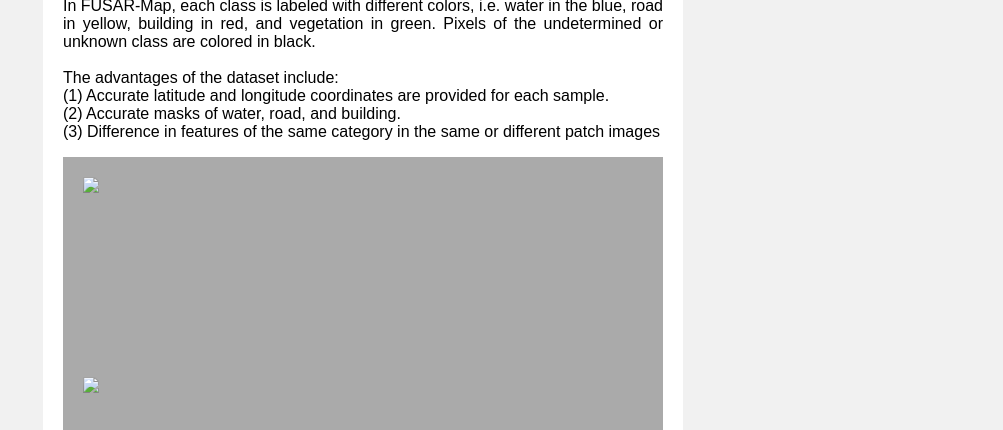
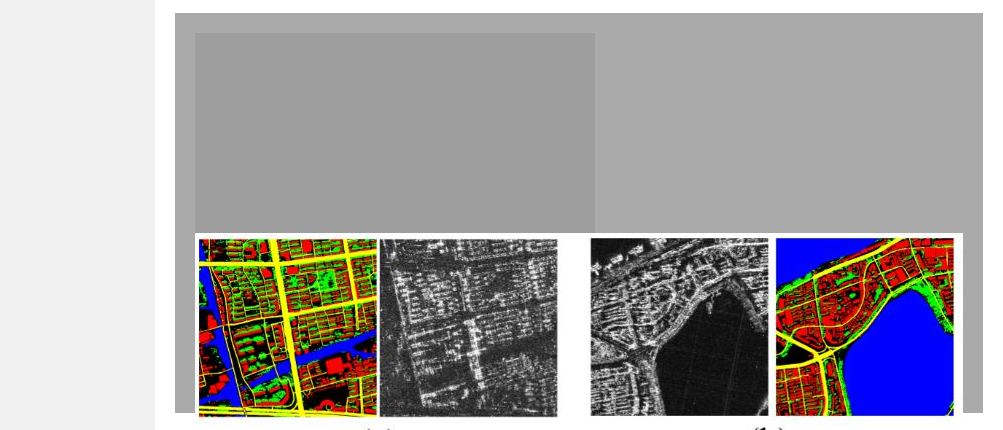
Before and after one commit to ShiXianzheng/FUSAR-Map, a plain HTML site: page index.html in a window 1280 px wide. Shown: the part 1116-1546 px from the top of the page, without its empty margins (277-1280 px from the left). Drawn offline with Linux system fonts and the light colour scheme; the site is published under a folder, as on GitHub Pages, so addresses that start at the root find nothing.

Commit message:
Update index.html

```diff
--- a/index.html
+++ b/index.html
@@ -208,11 +208,11 @@ Shanghai 200433, China <br> </p>
           (3) Difference in features of the same category in the same or different patch images <br>
       </p>
       <div class="img" style="height:200px;">
-          <img src="/image/source_3.JPG" />
+          <img src="source_3.JPG" />
       </div>
 
       <div class="img2" style="height:200px;">
-          <img src="/image/source_4.JPG" />
+          <img src="source_4.JPG" />
       </div>
 
       <h2>SEMANTIC SEGMENTATION METHOD</h2>
```
